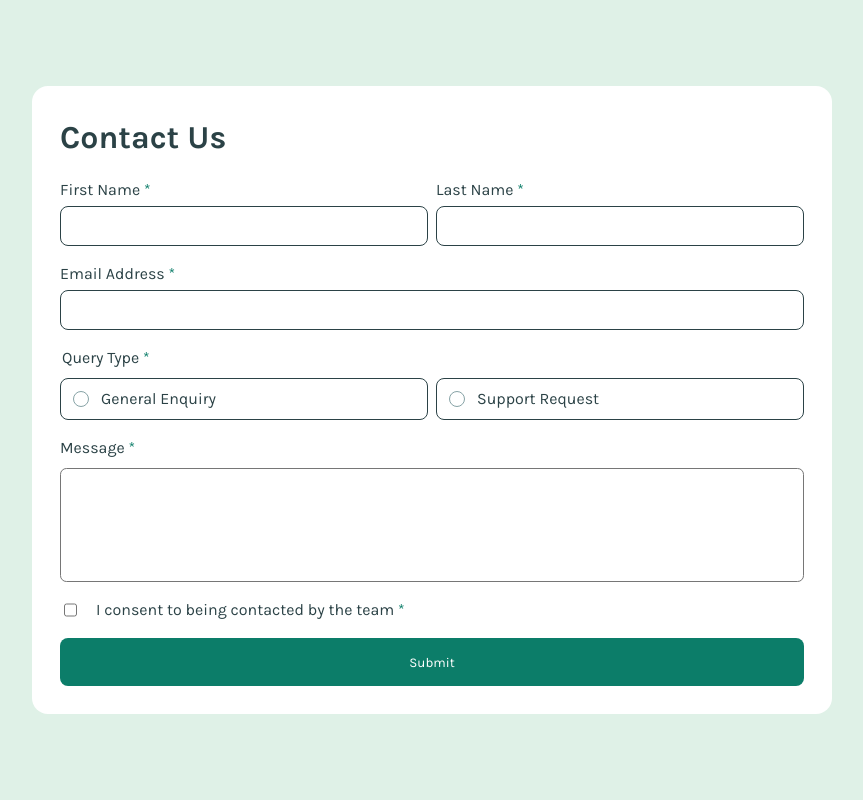
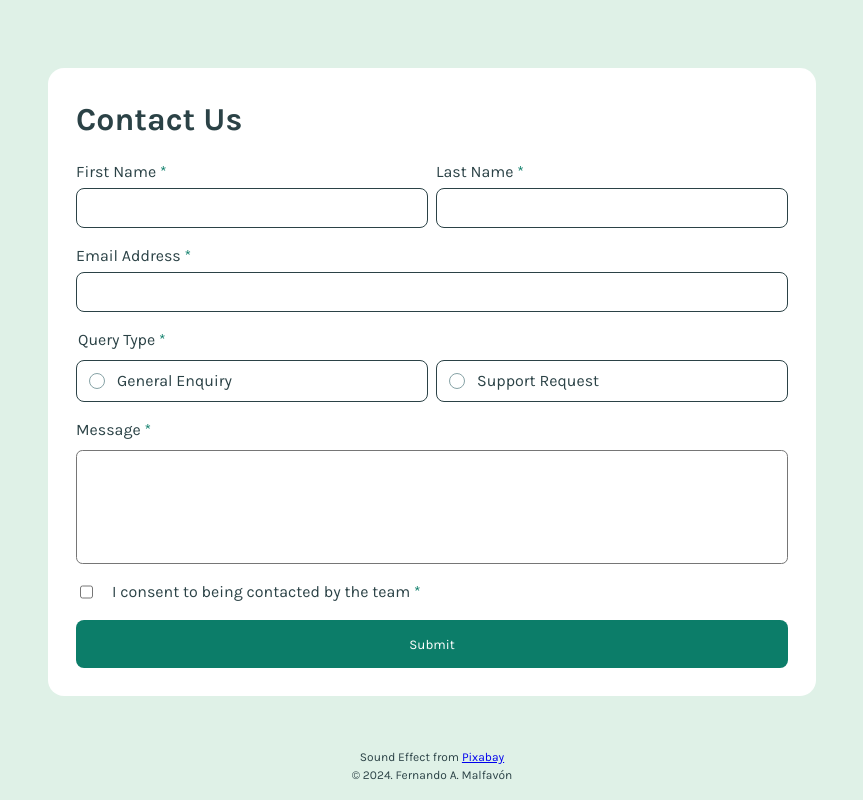
Before and after one commit to Wlfernando/Contact-form, a React (Vite) app: page / in a window 1280 px wide. Shown: the whole page, without its empty margins (208-1071 px from the left). Built offline with nearby package versions, Linux system fonts and the light colour scheme.

Commit message:
Style: adjust elements

```diff
--- a/src/App.css
+++ b/src/App.css
@@ -1,9 +1,25 @@
 #root {
-  margin: 0 auto;
   padding: 1rem;
   width: clamp(320px, 100%, 800px);
+  display: grid;
+  align-content: space-between;
+  flex-grow: 1;
+  gap: 1rem;
+  box-sizing: border-box;
 }
 
 .main {
   display: grid;
+  grid-row-start: 2;
 }
+
+.footer {
+  display: grid;
+  justify-items: center;
+  font-size: .75rem;
+  grid-row-start: 3;
+
+  .footer__text {
+    margin-block: 0;
+  }
+}
--- a/src/App.tsx
+++ b/src/App.tsx
@@ -17,6 +17,10 @@ function App() {
         />
         {notification && <Notification remove={() => setNotification(false)} />}
       </main>
+      <footer className='footer'>
+        <p className='footer__text'>Sound Effect from <a href="https://pixabay.com/sound-effects/?utm_source=link-attribution&utm_medium=referral&utm_campaign=music&utm_content=6346">Pixabay</a></p>
+        <p className='footer__text'>&copy; 2024. Fernando A. Malfavón</p>
+      </footer>
     </>
   )
 }
--- a/src/index.css
+++ b/src/index.css
@@ -28,6 +28,7 @@
 body {
   margin: 0;
   display: flex;
+  flex-direction: column;
   place-items: center;
   min-width: 320px;
   min-height: 100vh;
```
